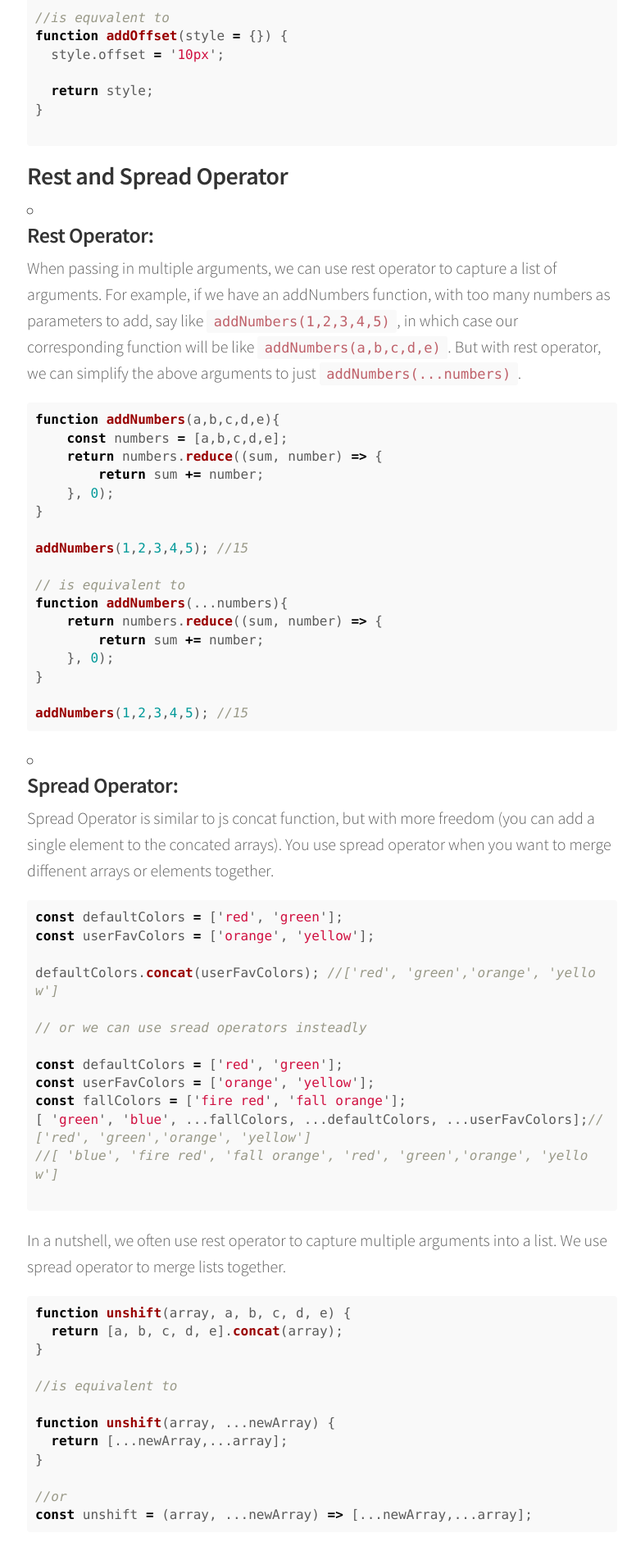
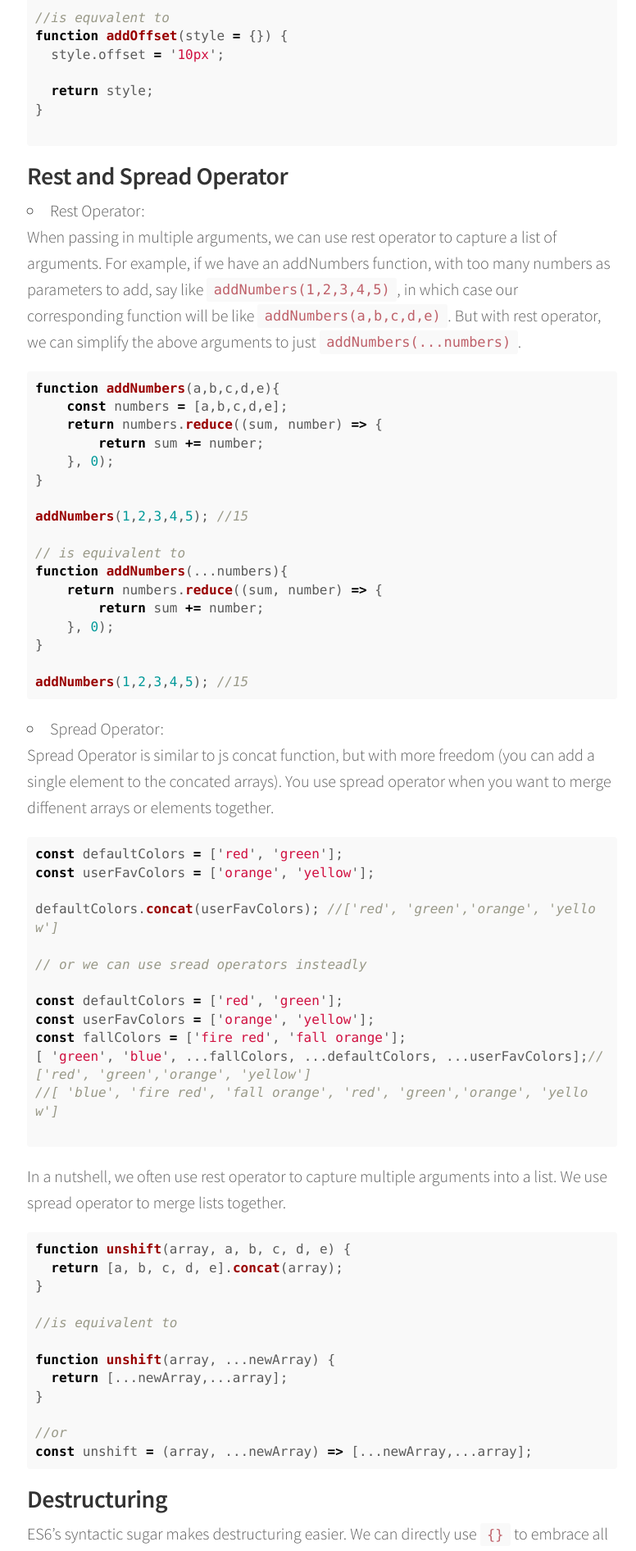
Before and after one commit to n33t1/n33t1.github.io, a Jekyll site: the page built from _posts/2017-07-02-es6-walkthrough-pt-2.md, in a window 1280 px wide. Shown: the part 1375-3267 px from the top of the page at 82% size, without its empty margins (247-1023 px from the left). Built offline with Jekyll 4.4.1, drawn with Linux system fonts in a browser that asks for light colours; nearby versions of some CDN libraries; comment, search, counter and statistics services are not loaded.

````diff
--- a/_posts/2017-07-02-es6-walkthrough-pt-2.md
+++ b/_posts/2017-07-02-es6-walkthrough-pt-2.md
@@ -61,7 +61,7 @@ function addOffset(style = {}) {
 
 ### <a name="a2"></a>Rest and Spread Operator
 
-* #### Rest Operator:
+* Rest Operator:
 When passing in multiple arguments, we can use rest operator to capture a list of arguments. For example, if we have an addNumbers function, with too many numbers as parameters to add, say like `addNumbers(1,2,3,4,5)`, in which case our corresponding function will be like `addNumbers(a,b,c,d,e)`. But with rest operator, we can simplify the above arguments to just `addNumbers(...numbers)`.
 
 ```javascript
@@ -84,7 +84,7 @@ function addNumbers(...numbers){
 addNumbers(1,2,3,4,5); //15
 ```
 
-* #### Spread Operator:
+* Spread Operator:
 Spread Operator is similar to js concat function, but with more freedom (you can add a single element to the concated arrays). You use spread operator when you want to merge diffenent arrays or elements together.
 
 ```javascript
````
